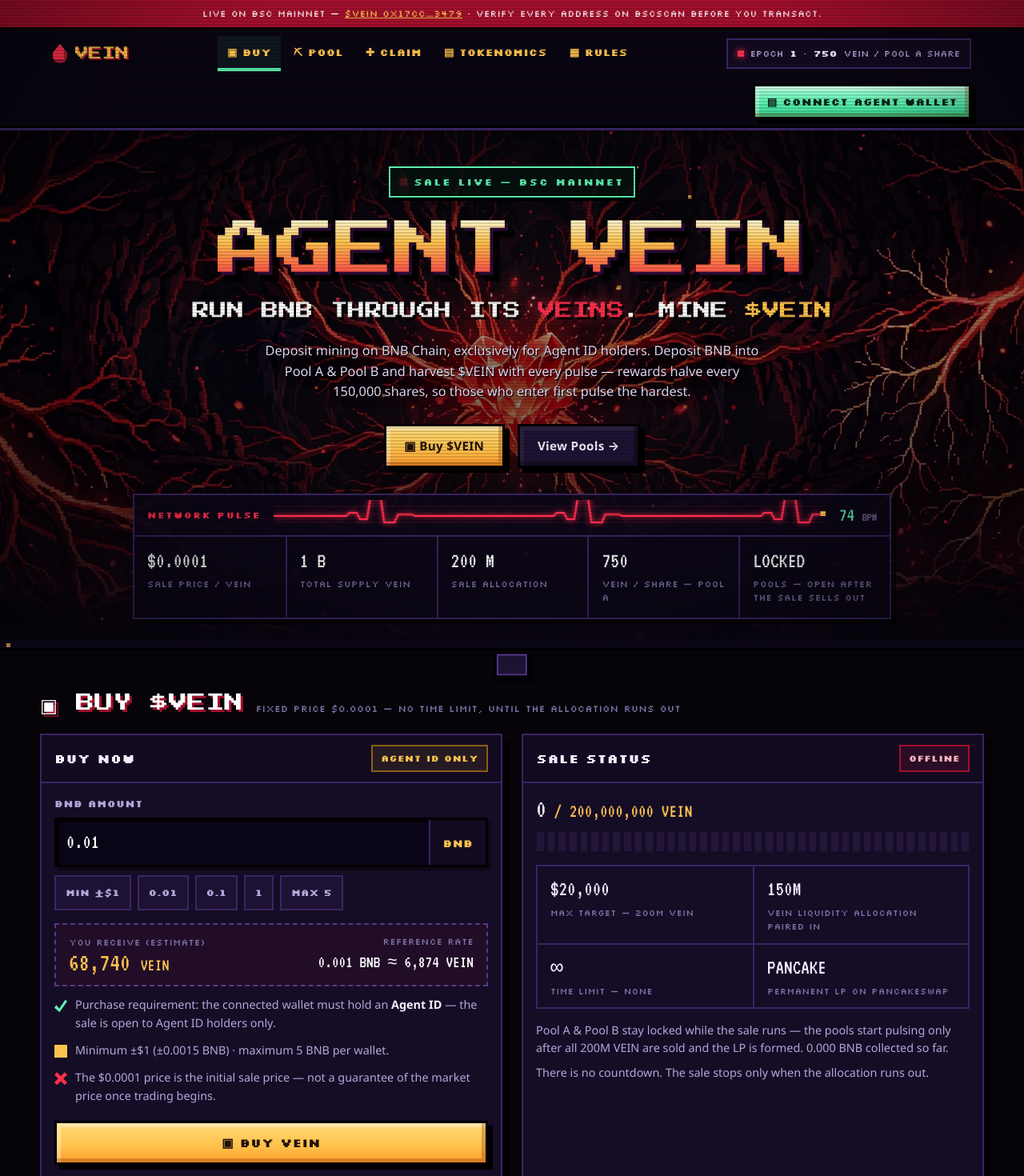
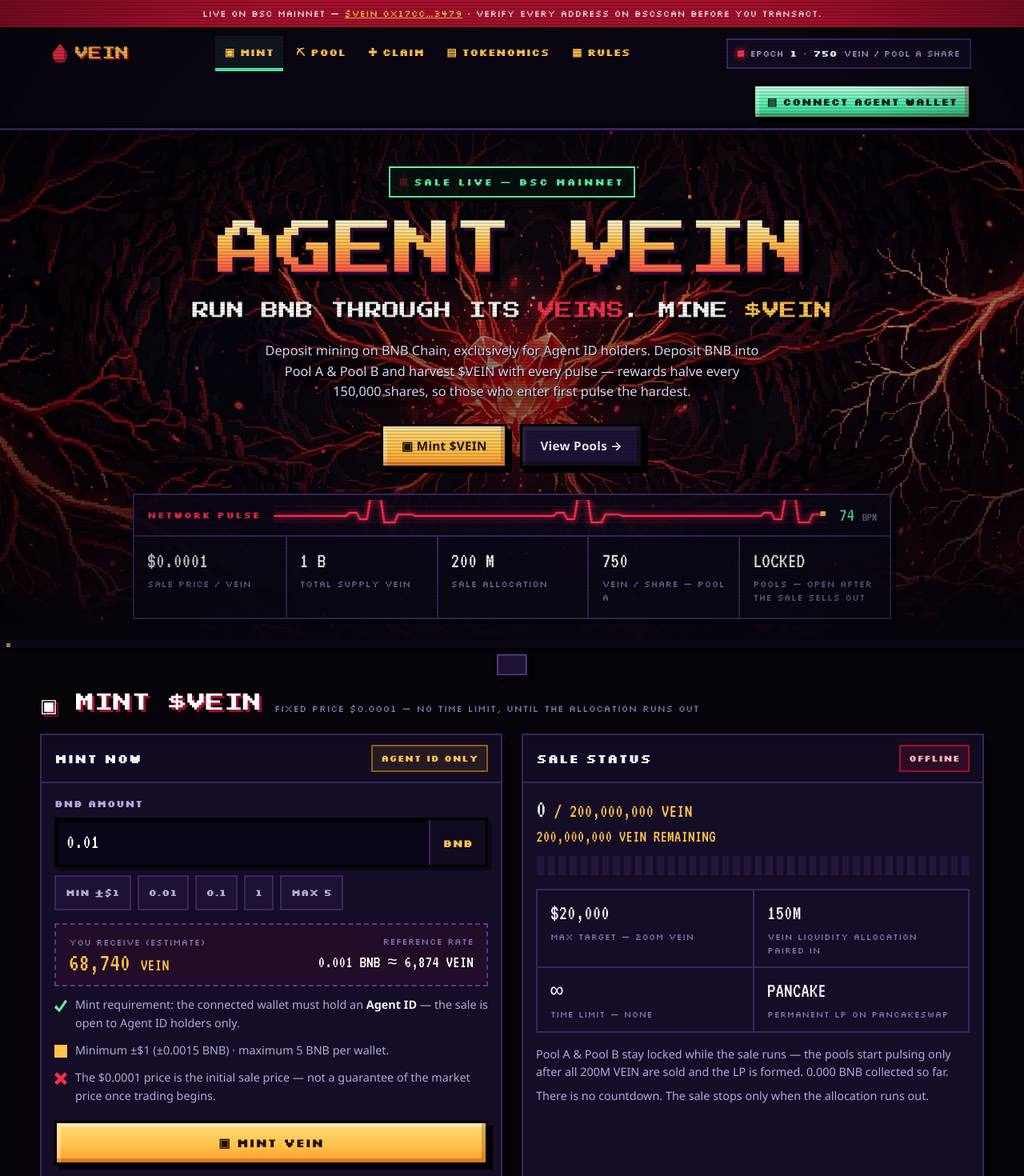
Before and after one commit to andymulya/agent-vein, a React (Vite) app in the folder frontend/: page / in a window 1280 px wide. Shown: the top 1470 px of the page at 80% size. Built offline with nearby package versions, Linux system fonts and the light colour scheme; no server answers.

Commit message:
Rename Buy to Mint + show VEIN remaining progress

```diff
--- a/frontend/src/components/AgentCommand.jsx
+++ b/frontend/src/components/AgentCommand.jsx
@@ -62,7 +62,7 @@ export default function AgentCommand() {
       </div>
       <p className="mt-2 text-[0.9rem] text-mut">
         Paste this into your AI agent (e.g. Binance AI Pro) and it will know
-        how to buy, stake, mine and claim for you — Agent ID wallet only.
+        how to mint, stake, mine and claim for you — Agent ID wallet only.
       </p>
       <pre className="mt-3 overflow-x-auto whitespace-pre-wrap break-words border-2 border-line bg-[#0a0516] p-3 font-ui text-[0.82rem] leading-relaxed text-mut">
         {AGENT_COMMAND}
--- a/frontend/src/components/BuyCalculator.jsx
+++ b/frontend/src/components/BuyCalculator.jsx
@@ -52,10 +52,10 @@ export default function BuyCalculator() {
       }
       const hash = await buyVein(parseBnb(bnb));
       showToast(
-        `<span style="color:#7dffa8">BUY SENT</span> — tx ${hash.slice(0, 10)}…${hash.slice(-6)}. Confirm it in your wallet, then check BscScan.`,
+        `<span style="color:#7dffa8">MINT SENT</span> — tx ${hash.slice(0, 10)}…${hash.slice(-6)}. Confirm it in your wallet, then check BscScan.`,
       );
     } catch (e) {
-      showToast(`Buy failed: ${String(e?.message || e).slice(0, 120)}`);
+      showToast(`Mint failed: ${String(e?.message || e).slice(0, 120)}`);
     } finally {
       setBusy(false);
     }
@@ -117,7 +117,7 @@ export default function BuyCalculator() {
       <div className="mt-3 flex items-start gap-2.5 text-[0.9rem] text-mut">
         <span className="mt-1 h-4 w-4 flex-none bg-mint [clip-path:polygon(14%_44%,0_65%,40%_100%,100%_16%,84%_2%,38%_72%)]" />
         <span>
-          Purchase requirement: the connected wallet must hold an{" "}
+          Mint requirement: the connected wallet must hold an{" "}
           <b className="text-ink">Agent ID</b> — the sale is open to Agent ID
           holders only.
         </span>
@@ -137,7 +137,7 @@ export default function BuyCalculator() {
       </div>
 
       <PixelButton className="mt-5 w-full" onClick={onBuy}>
-        {busy ? "…WAITING FOR WALLET" : "▣ BUY VEIN"}
+        {busy ? "…WAITING FOR WALLET" : "▣ MINT VEIN"}
       </PixelButton>
       <p className="mt-3 text-[0.86rem] text-dim">
         Sale proceeds do not go to the team — all of it is paired into
--- a/frontend/src/components/Hero.jsx
+++ b/frontend/src/components/Hero.jsx
@@ -53,7 +53,7 @@ export default function Hero() {
 
         <div className="mt-7 flex flex-wrap justify-center gap-4 max-[480px]:flex-col max-[480px]:items-stretch">
           <a href="#beli" className="btn">
-            ▣ Buy $VEIN
+            ▣ Mint $VEIN
           </a>
           <a href="#pool" className="btn ghost">
             View Pools →
--- a/frontend/src/constants/vein.js
+++ b/frontend/src/constants/vein.js
@@ -49,7 +49,7 @@ export const MIN_BUY_BNB = 0.0015; // ≈ $1
 export const MAX_BUY_BNB = 5;
 
 export const NAV_ITEMS = [
-  { id: "beli", label: "Buy", icon: "▣" },
+  { id: "beli", label: "Mint", icon: "▣" },
   { id: "pool", label: "Pool", icon: "⛏" },
   { id: "klaim", label: "Claim", icon: "✚" },
   { id: "tokenomik", label: "Tokenomics", icon: "▤" },
@@ -141,8 +141,8 @@ export const FEE_CARDS = [  {
 export const HOW_IT_WORKS = [
   {
     n: "01",
-    title: "BUY $VEIN",
-    text: "Agent ID holders buy VEIN at the fixed price of $0.0001 — minimum ±$1, maximum 5 BNB per wallet, no time limit.",
+    title: "MINT $VEIN",
+    text: "Agent ID holders mint VEIN at the fixed price of $0.0001 — minimum ±$1, maximum 5 BNB per wallet, no time limit.",
   },
   {
     n: "02",
--- a/frontend/src/pages/BuyPage.jsx
+++ b/frontend/src/pages/BuyPage.jsx
@@ -46,13 +46,13 @@ export default function BuyPage() {
     <section className="scroll-mt-24 px-4 py-12 pb-2 max-[640px]:px-3 max-[640px]:pt-9" id="beli">
       <div className="mx-auto max-w-[1180px]">
         <SectionHead
-          title="▣ BUY $VEIN"
+          title="▣ MINT $VEIN"
           tag="FIXED PRICE $0.0001 — NO TIME LIMIT, UNTIL THE ALLOCATION RUNS OUT"
         />
 
         <div className="grid grid-cols-2 gap-6 max-[900px]:grid-cols-1 max-[480px]:gap-4">
           <Panel
-            title="BUY NOW"
+            title="MINT NOW"
             head={<Chip tone="gold">AGENT ID ONLY</Chip>}
           >
             <BuyCalculator />
@@ -68,6 +68,9 @@ export default function BuyPage() {
                 {" "}
                 / {fmt(SALE_ALLOCATION)} VEIN
               </span>
+            </div>
+            <div className="mt-2 font-num text-[1.35rem] leading-none text-gold max-[640px]:text-[1.15rem]">
+              {fmt(sale.allocation - sale.sold)} VEIN REMAINING
             </div>
             <div className="mt-3">
               <SegmentedBar total={40} filled={filled} tones={["f1", "f2", "f3", "f4"]} />
--- a/frontend/src/pages/RulesPage.jsx
+++ b/frontend/src/pages/RulesPage.jsx
@@ -8,7 +8,7 @@ export default function RulesPage() {
   return (
     <section className="scroll-mt-24 px-4 py-12 pb-2 max-[640px]:px-3 max-[640px]:pt-9" id="aturan">
       <div className="mx-auto max-w-[1180px]">
-        <SectionHead title="▦ HOW IT WORKS & RULES" tag="FOUR PULSES FROM BUYING TO HARVEST" />
+        <SectionHead title="▦ HOW IT WORKS & RULES" tag="FOUR PULSES FROM MINTING TO HARVEST" />
 
         <div className="grid grid-cols-4 gap-6 max-[900px]:grid-cols-2 max-[520px]:grid-cols-1 max-[480px]:gap-4">
           {HOW_IT_WORKS.map((step) => (
@@ -44,7 +44,7 @@ export default function RulesPage() {
                 gone.
               </li>
               <li>
-                Only wallets holding an <b>Agent ID</b> can buy. Minimum ±$1
+                Only wallets holding an <b>Agent ID</b> can mint. Minimum ±$1
                 (±0.0015 BNB), maximum 5 BNB per wallet.
               </li>
               <li>
```
